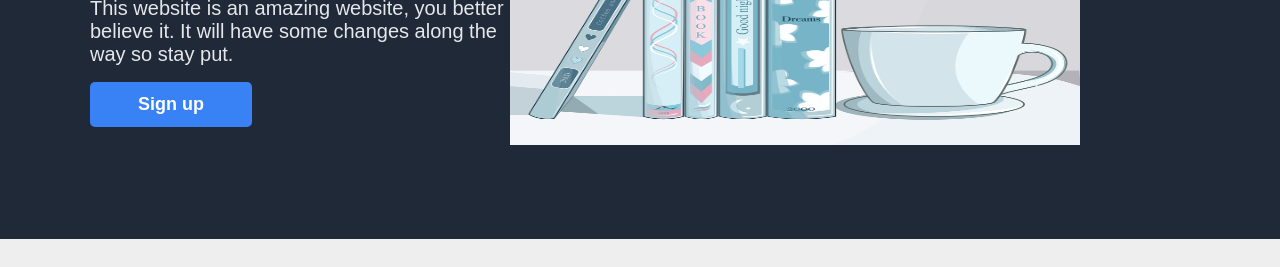
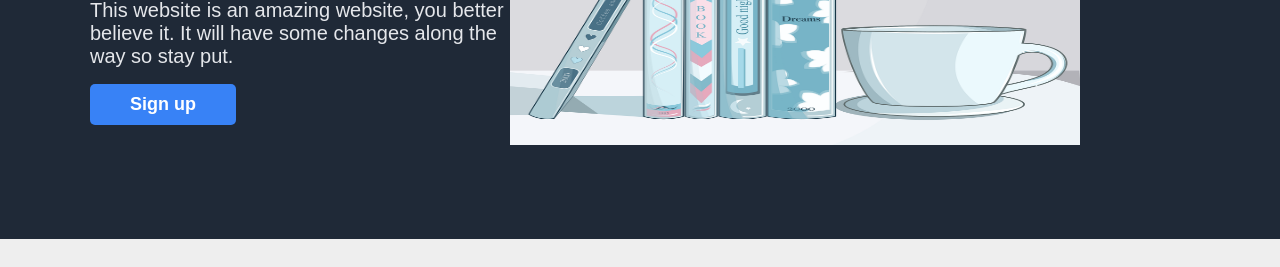
Before and after one commit to AmaCodez/Landing-Page, a plain HTML site: page index.html in a window 1280 px wide. Shown: the part 343-610 px from the top of the page. Drawn offline with Linux system fonts and the light colour scheme.

Commit message:
'Update button size in styles.css'

```diff
--- a/styles.css
+++ b/styles.css
@@ -84,7 +84,7 @@ h1 {
     background-color: #3882f6;
     border-radius: 5px;
     border: #3882f6;
-    padding: 12px 24px;
+    padding: 10px 20px;
 }
 
 .about a {
@@ -92,7 +92,7 @@ h1 {
    font-weight: 600;
    color: white;
    text-align: center;
-   padding: 15px 24px;
+   padding: 13px 20px;
 
 }
 /* Second child (Services) */
```
